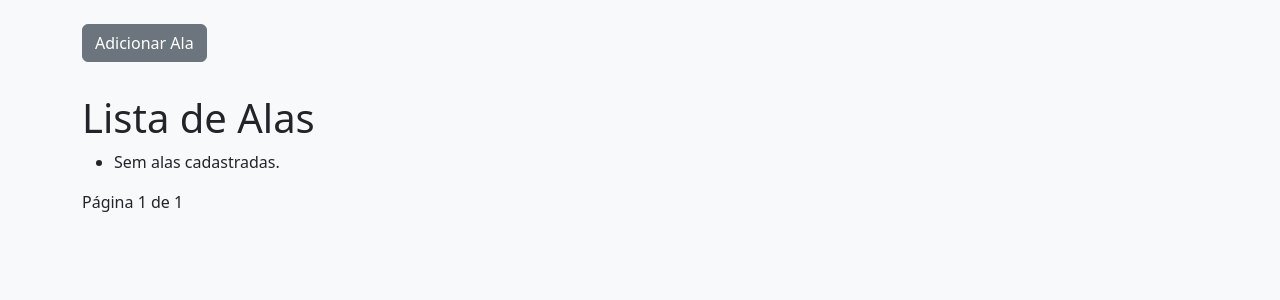
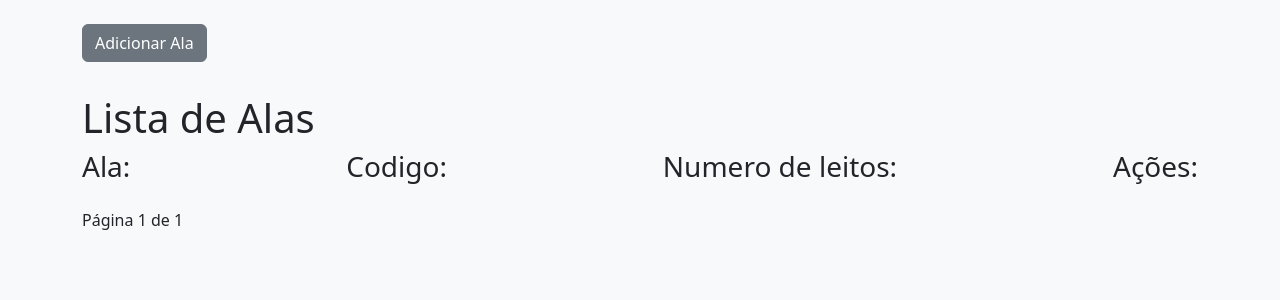
Before and after one commit to JoaoLima98/higeia, a Django app: page /wings/ in a window 1280 px wide. Shown: the part 56-356 px from the top of the page. Run offline with Django 5.2, Linux system fonts and the light colour scheme; data that the repository does not hold is empty.

Commit message:
Update button, and some tweaks

```diff
--- a/higeia/wings/forms.py
+++ b/higeia/wings/forms.py
@@ -6,6 +6,11 @@ class WingForm(forms.ModelForm):
     class Meta:
         model = Wing
         fields = ['code', 'name', 'number_of_beds']
+        labels = {
+            'code': 'Código',
+            'name': 'Nome',
+            'number_of_beds': 'Número de leitos',
+        }
 
     def clean_beds(self):
         beds = self.cleaned_data.get('number_of_beds')
--- a/higeia/wings/templates/add_wing.html
+++ b/higeia/wings/templates/add_wing.html
@@ -20,7 +20,7 @@
   <form method="post">
     {% csrf_token %}
     {{ form.as_p }}
-    <input type="submit" value="Adicionar Paciente">
+    <input type="submit" value="{% if form.instance.pk %}Atualizar Ala{% else %}Adicionar Ala{% endif %}">
   </form>
   {% endblock %}
 
--- a/higeia/wings/templates/wings.html
+++ b/higeia/wings/templates/wings.html
@@ -16,13 +16,28 @@
   <p><a class="btn btn-secondary mb-3" href="/wings/add_wing">Adicionar Ala</a></p>
 
   <h1>Lista de Alas</h1>
-<ul>
-  {% for wing in wings %}
-    <li>{{ wing.code }} - {{ wing.name }}</li>
-  {% empty %}
-    <li>Sem alas cadastradas.</li>
-  {% endfor %}
-</ul>
+  <div class="list-group-item d-flex justify-content-between align-items-center">
+    <h3 class="text-decoration-none">Ala:</h3>
+    <h3 class="text-decoration-none">Codigo:</h3>
+    <h3 class="text-decoration-none">Numero de leitos:</h3>
+    <h3 class="text-decoration-none">Ações:</h3>
+  </div>
+<ul class="list-group mb-3">
+    {% for x in wings %}
+      <li class="list-group-item d-flex justify-content-between align-items-center">
+        <a href="{% url 'update' x.code %}" class="text-decoration-none">{{ x.name }}</a>
+        <p class="text-decoration-none">{{ x.code }}</p>
+        <p class="text-decoration-none">{{ x.number_of_beds }}</p>
+
+        <!-- Botão de apagar estilizado -->
+        <a href="delete/{{x.code}}" class="btn btn-danger btn-sm ms-2"
+           onclick="return confirm('Tem certeza que deseja apagar esta ala?');">
+          Apagar
+        </a>
+
+      </li>
+    {% endfor %}
+  </ul>
 
 <!-- Paginação -->
 <div>
--- a/higeia/wings/urls.py
+++ b/higeia/wings/urls.py
@@ -3,5 +3,7 @@ from . import views
 
 urlpatterns = [
     path('wings/', views.wings, name='wings'),
+    path('wings/delete/<str:code>', views.delete, name='delete'),
     path('wings/add_wing/', views.add_wing, name='add_wing'),
+    path('wings/update/<str:code>/', views.update, name='update'),
 ]
--- a/higeia/wings/views.py
+++ b/higeia/wings/views.py
@@ -4,13 +4,15 @@ from .forms import WingForm
 from django.template import loader
 from django.core.paginator import Paginator
 from .models import Wing
+from django.http import HttpResponseRedirect
+from django.shortcuts import get_object_or_404, redirect
 
 def add_wing(request):
     if request.method == 'POST':
         form = WingForm(request.POST)
         if form.is_valid():
             form.save()
-            return HttpResponse("Ala criada com sucesso!")
+            return HttpResponse('Ala criada com sucesso! <a href="/wings/">Voltar</a>')
     else:
         form = WingForm()
     return render(request, 'add_wing.html' , {'form': form})
@@ -26,3 +28,19 @@ def wings(request):
     }
 
     return HttpResponse(template.render(context, request))
+
+def delete(request, code):
+    patient = Wing.objects.get(code=code)
+    patient.delete()
+    return HttpResponseRedirect('/wings/')
+
+def update(request, code):
+    wing = get_object_or_404(Wing, code=code)
+    if request.method == 'POST':
+        form = WingForm(request.POST, instance=wing)
+        if form.is_valid():
+            form.save()
+            return redirect('wings')  # Redireciona para a lista de alas
+    else:
+        form = WingForm(instance=wing)
+    return render(request, 'add_wing.html', {'form': form})
```
